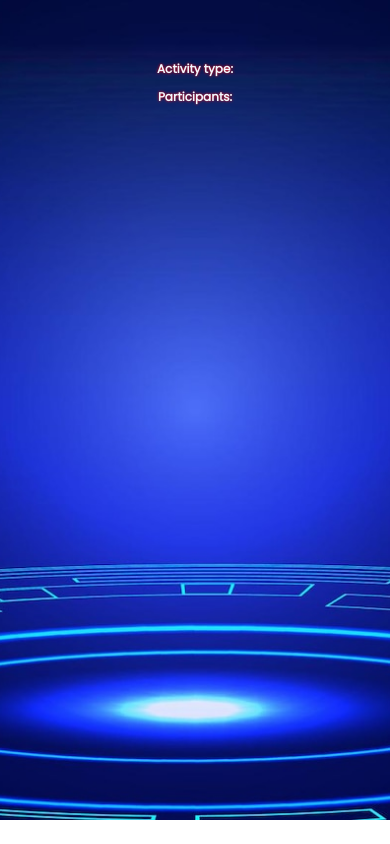
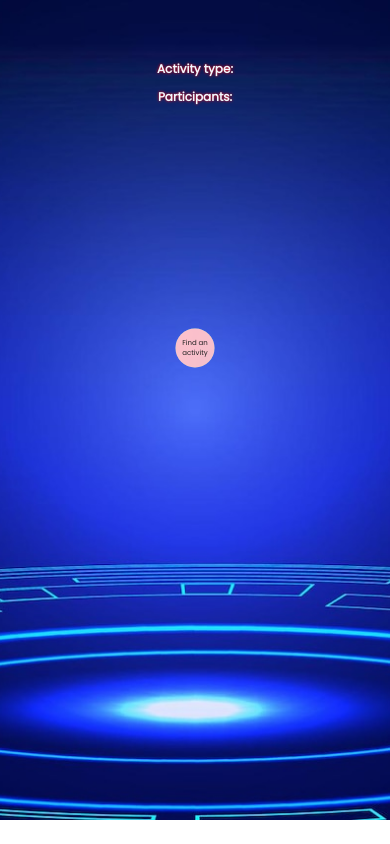
Before and after one commit to NatachaKey/havefun-app-API, a React (Create React App) app: page / in a window 390 px wide. Built offline with nearby package versions, Linux system fonts and the light colour scheme; no server answers.

Commit message:
Update index.css

```diff
--- a/src/index.css
+++ b/src/index.css
@@ -134,17 +134,11 @@ p{
       margin-top:10px;
       margin-bottom:10px;
     }
-
-
-    #btnMobile{
-      display:block;
-      border-redius: 10px;
-      padding:10px;
-      background-color:yellow;
-      font-size:15px;
-}
-    #btn{
-    display:none;
+  button{
+     height:20px;
+     font-size: 7px;
+     margin-top:20px;
+     margin-bottom:20px;
     }
 
   }
```
